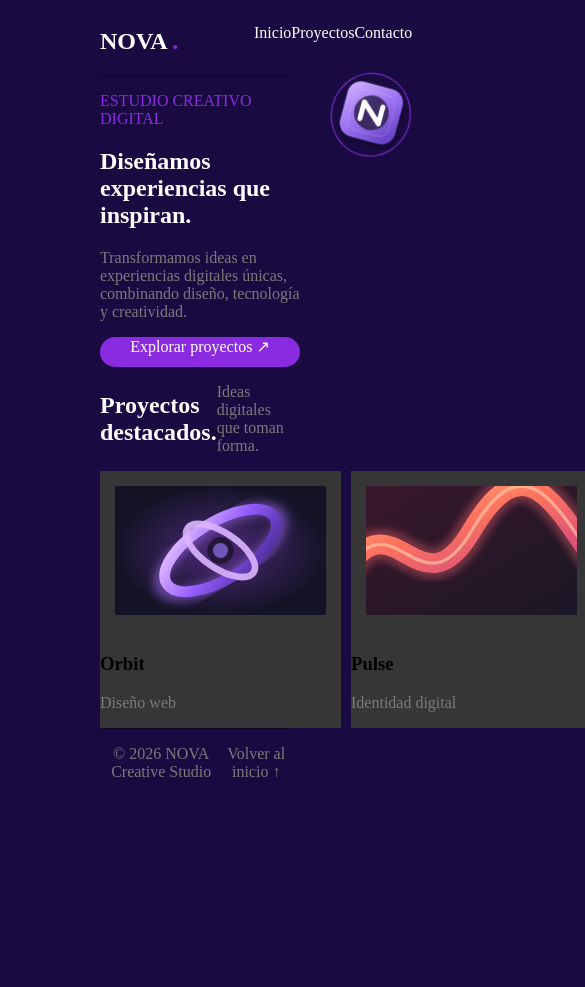
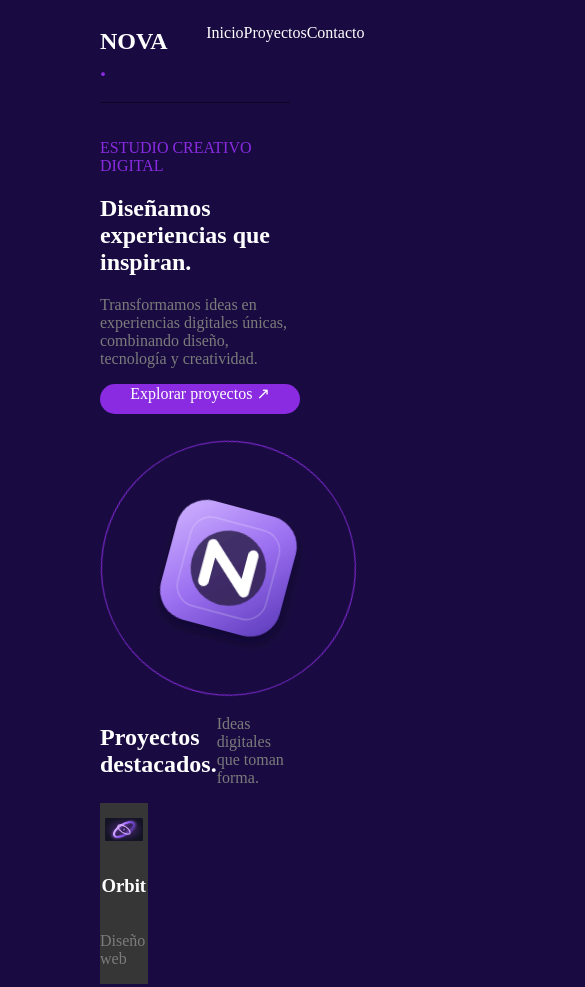
Before and after one commit to didacfrndz/ferndez_didac_examen-animaciones, a plain HTML site: page index.html in a window 390 px wide. Shown: the top 987 px of the page, 585 px wide, since content can reach past the window. Before the commit the page ends 844 px from the top, so only its background shows below. Drawn offline with Linux system fonts and the light colour scheme.

Commit message:
commitFinal

```diff
--- a/style.css
+++ b/style.css
@@ -20,7 +20,7 @@ header{
     border-bottom: 1px solid rgba(0, 0, 0, 0.473);
 }
 .menu{
-    width: 40%;
+    width: 40vh;
 }
 ul{
     display: flex;
@@ -60,7 +60,10 @@ debo hacer que sea un div que crezca horizontalmente
 }
 
 
-
+/*MAIN*/
+main{
+    margin-top: 20px;
+}
 h1{
     color:white;
     font-size: 600;
@@ -120,9 +123,14 @@ p{color:rgb(124, 123, 123);}
     gap: 10px;
 }
 .tarjeta{
+    width: 25%;
     background-color: rgb(54, 54, 54);
+    display: flex;
+    flex-direction: column;
+    align-items: center;
     transition: all 400ms ease-in-out;
     img{
+        width: 80%;
         transition: all 400ms ease-in-out;
     }
 }
@@ -147,3 +155,34 @@ p{color:rgb(124, 123, 123);}
     text-align: center;
     border-top: 1px solid rgba(0, 0, 0, 0.473);
 }
+h3{
+    color: white;
+}
+@media (max-width: 768px) {
+    .sect1{
+    display: flex;
+    flex-direction: column;
+    gap: 30px;
+}
+    .proyectos{
+    display: flex;
+    flex-direction: column;
+    gap: 10px;
+}
+    .img{
+    border-radius: 16px;
+    padding: 15px;
+    width: 29vh;
+}
+    .emblema{
+        width: 30vh;
+        height: 30vh;
+        display: flex;
+        align-items: center;
+        justify-content: center;
+        img{
+            width: 20vh;
+            height: 20vh;
+        }
+    }
+}
```
